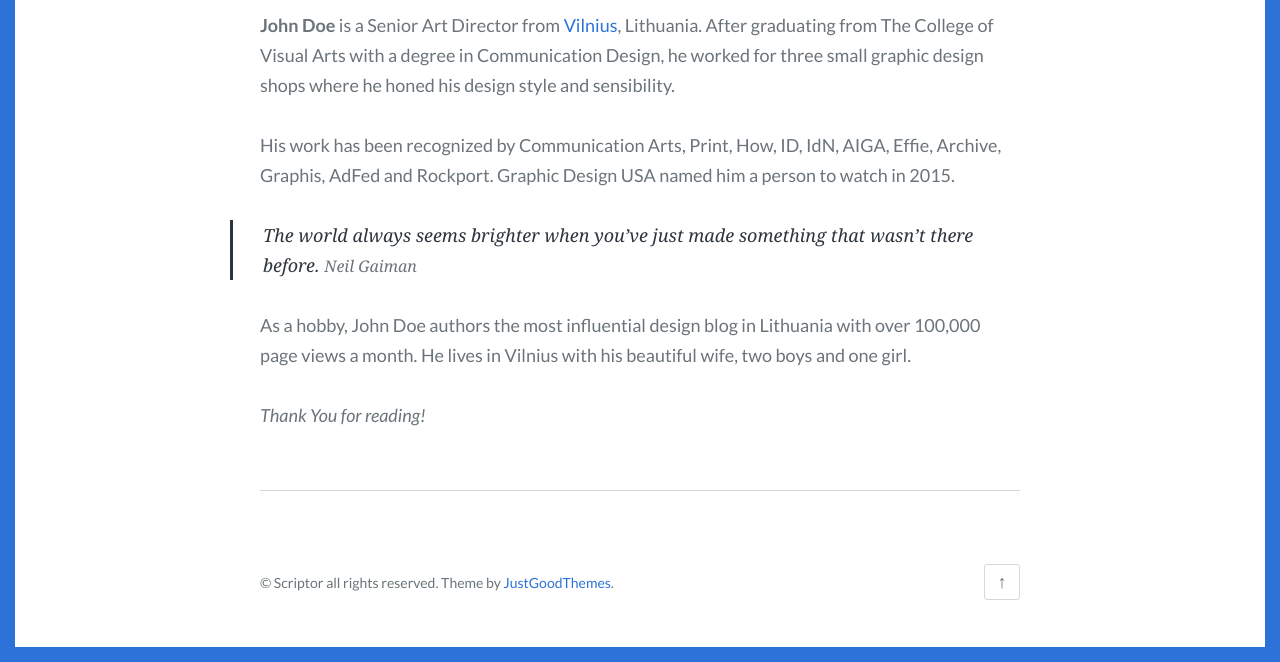
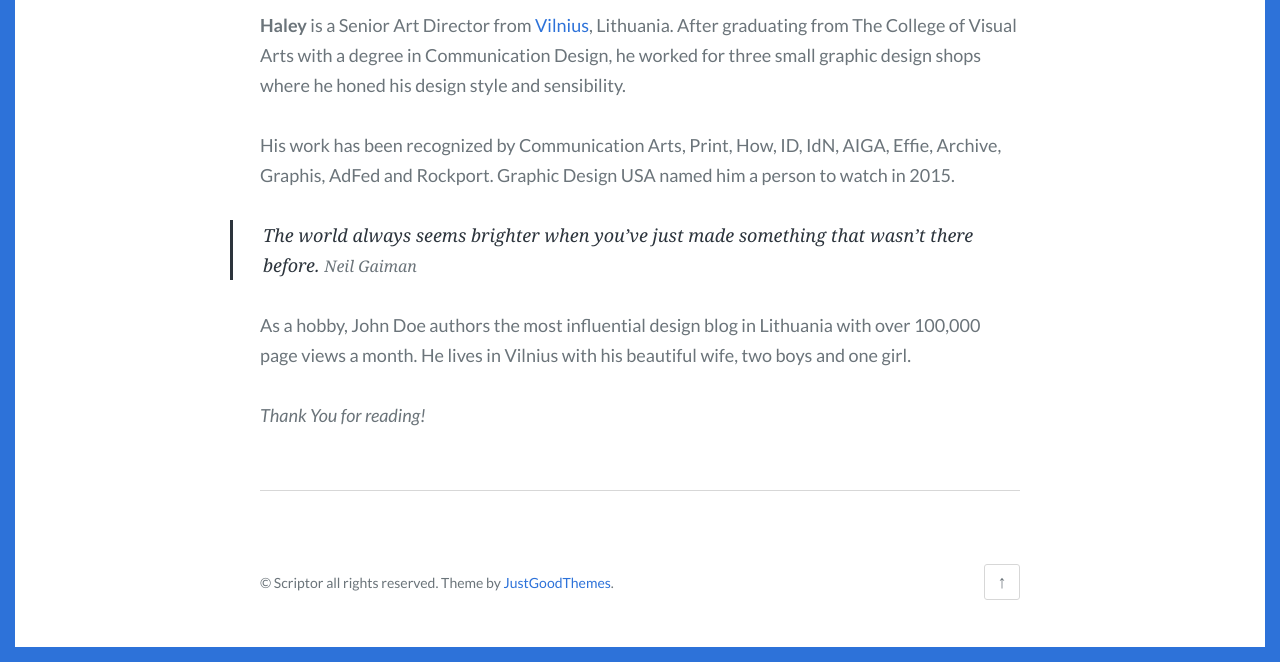
Before and after one commit to hspolar1/hspolar1.github.io, a Jekyll site: the page built from about.md, in a window 1280 px wide. Shown: the part 956-1618 px from the top of the page. Built offline with Jekyll 4.4.1, drawn with Linux system fonts in a browser that asks for light colours; some web fonts are replaced.

Commit message:
Update about.md

```diff
--- a/about.md
+++ b/about.md
@@ -5,7 +5,7 @@ description: An optional about page for Scriptor Jekyll theme
 feature_image: images/about.jpg
 ---
 
-**John Doe** is a Senior Art Director from [Vilnius](https://en.wikipedia.org/wiki/Vilnius), Lithuania. After graduating from The College of Visual Arts with a degree in Communication Design, he worked for three small graphic design shops where he honed his design style and sensibility.
+**Haley** is a Senior Art Director from [Vilnius](https://en.wikipedia.org/wiki/Vilnius), Lithuania. After graduating from The College of Visual Arts with a degree in Communication Design, he worked for three small graphic design shops where he honed his design style and sensibility.
 
 His work has been recognized by Communication Arts, Print, How, ID, IdN, AIGA, Effie, Archive, Graphis, AdFed and Rockport. Graphic Design USA named him a person to watch in 2015.
 
```
